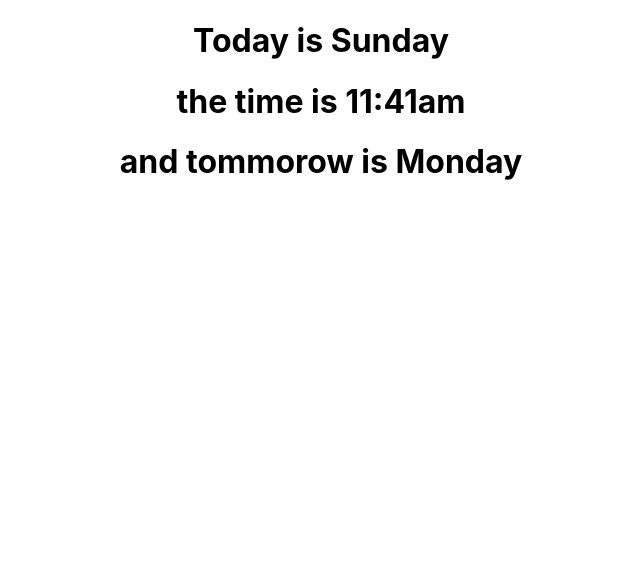
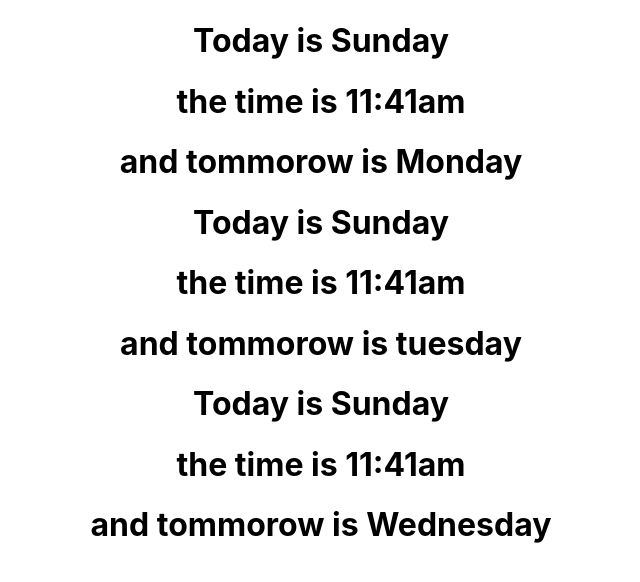
Before and after one commit to Muhammad-Usama-07/WebDevBootcamp2020, a React (Create React App) app: page / in a window 1280 px wide. Shown: the top 582 px of the page, without its empty margins (319-959 px from the left). Built offline with nearby package versions, Linux system fonts and the light colour scheme.

Commit message:
Accessing one components again an again

```diff
--- a/src/App.js
+++ b/src/App.js
@@ -7,6 +7,9 @@ function App() {
       <div className = "App">
       {/*<Today />*/}
           <Today tommorow= "Monday"></Today>
+          <Today tommorow= "tuesday"></Today>
+          <Today tommorow= "Wednesday"></Today>
+
       </div>
   );
 }
```
Also changed, not shown: 1 other file (tests, documents, lock files or other folders).
